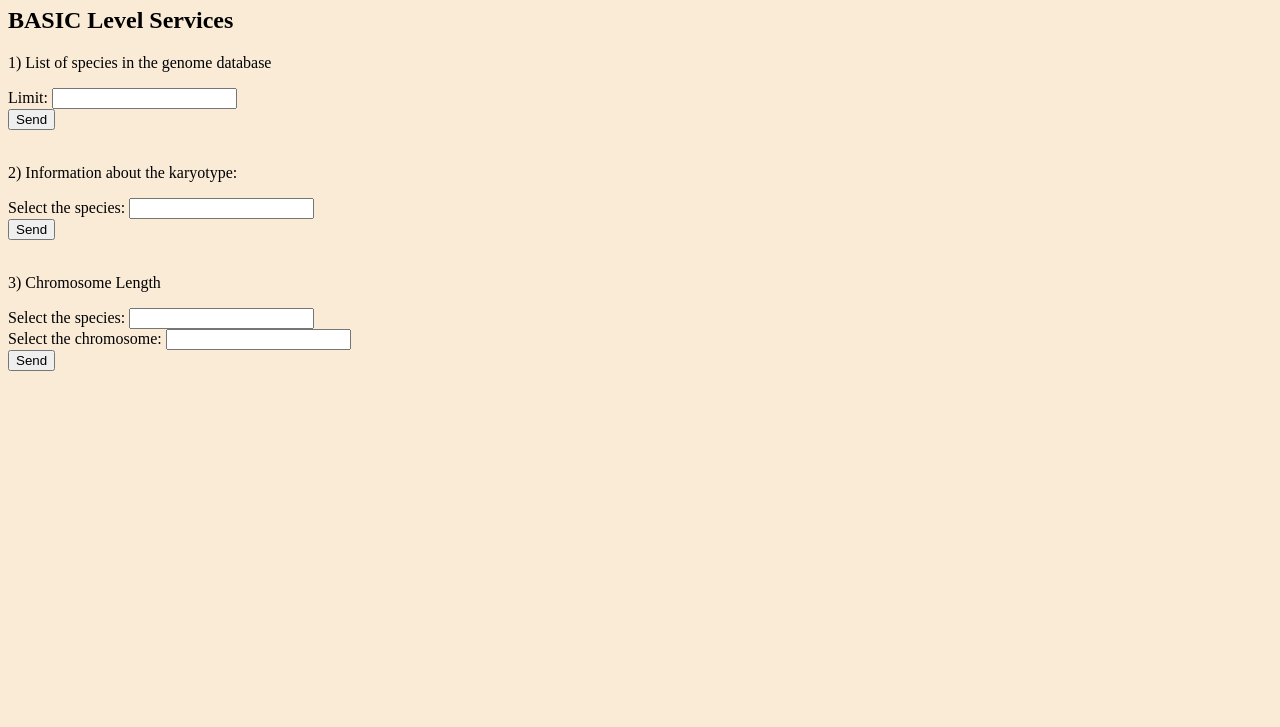
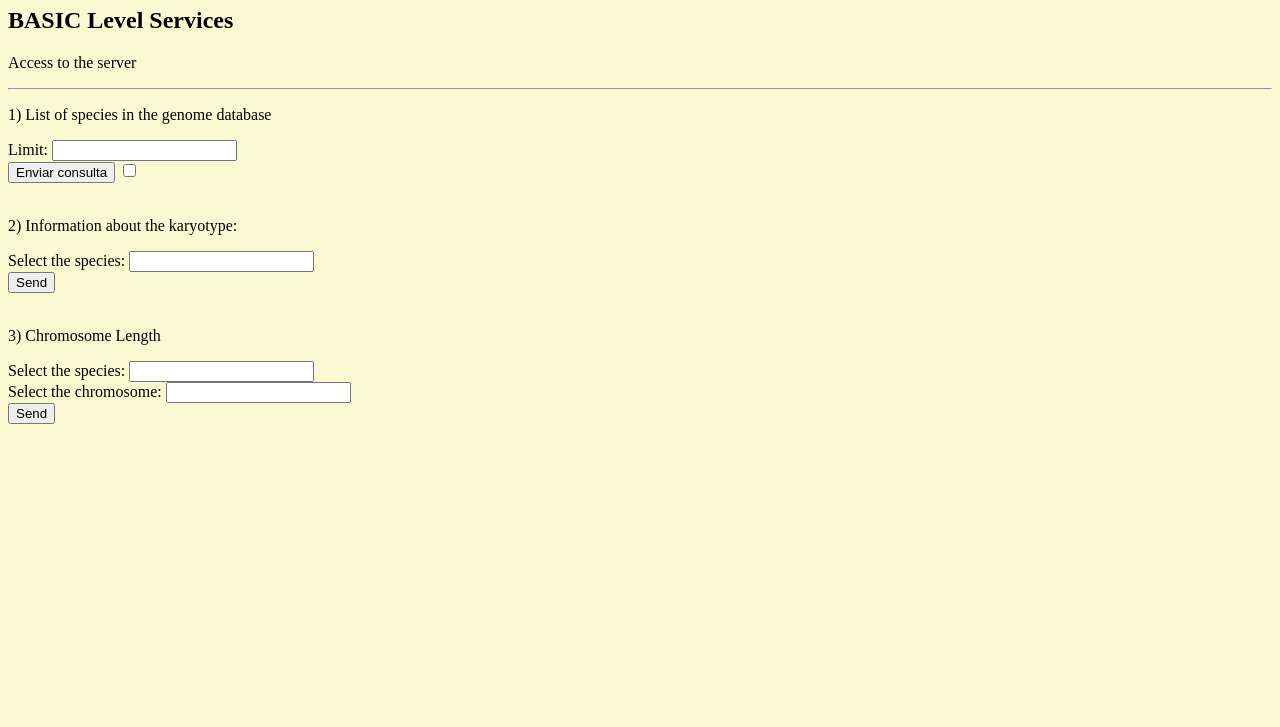
Before and after one commit to carolgtorre/2019-2020-PNE-Practices, a plain HTML site: page Final-Project/index.html in a window 1280 px wide. Shown: the part 73-800 px from the top of the page. Drawn offline with Linux system fonts and the light colour scheme.

Commit message:
Final project exam

```diff
--- a/Final-Project/index.html
+++ b/Final-Project/index.html
@@ -4,13 +4,16 @@
     <meta charset="UTF-8">
     <title>Browsing Human and Vertebrates genome</title>
 </head>
-<body style="background-color: antiquewhite">
+<body style="background-color: lightgoldenrodyellow">
     <h1>Browsing Human and Vertebrates genome</h1>
     <h2>BASIC Level Services</h2>
+    <p>Access to the server </p>
+    <hr>
     <p>1) List of species in the genome database</p>
     <form action="listSpecies" method="get">
         Limit: <input type="Text" name="limit"><br>
-        <input type="submit" value="Send">
+        <input type="submit" value="Enviar consulta">
+        <input type="checkbox" value="check">
     </form>
     <br>
     <p>2) Information about the karyotype:</p>
```
Also changed, not shown: 1 other file.
